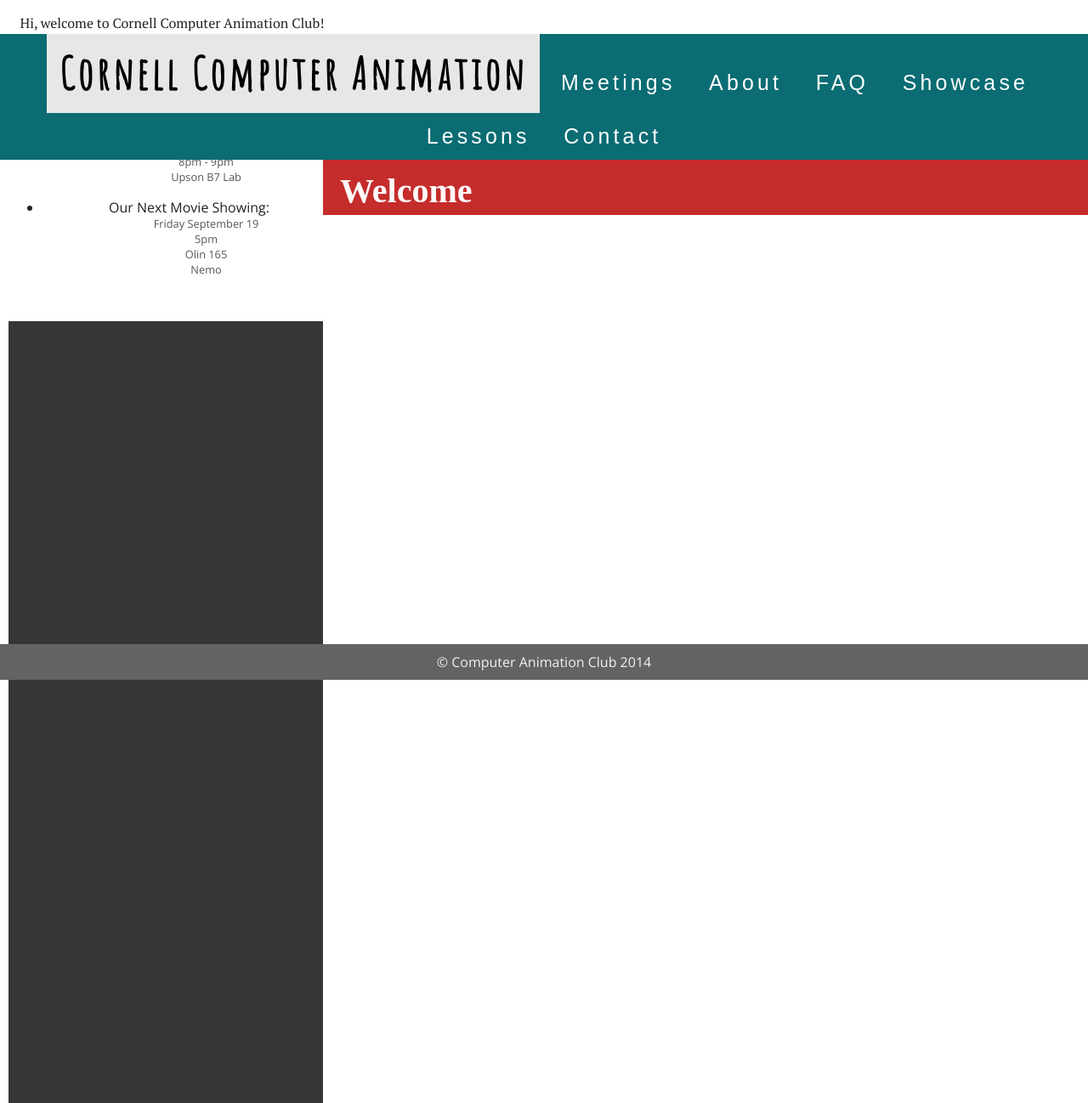
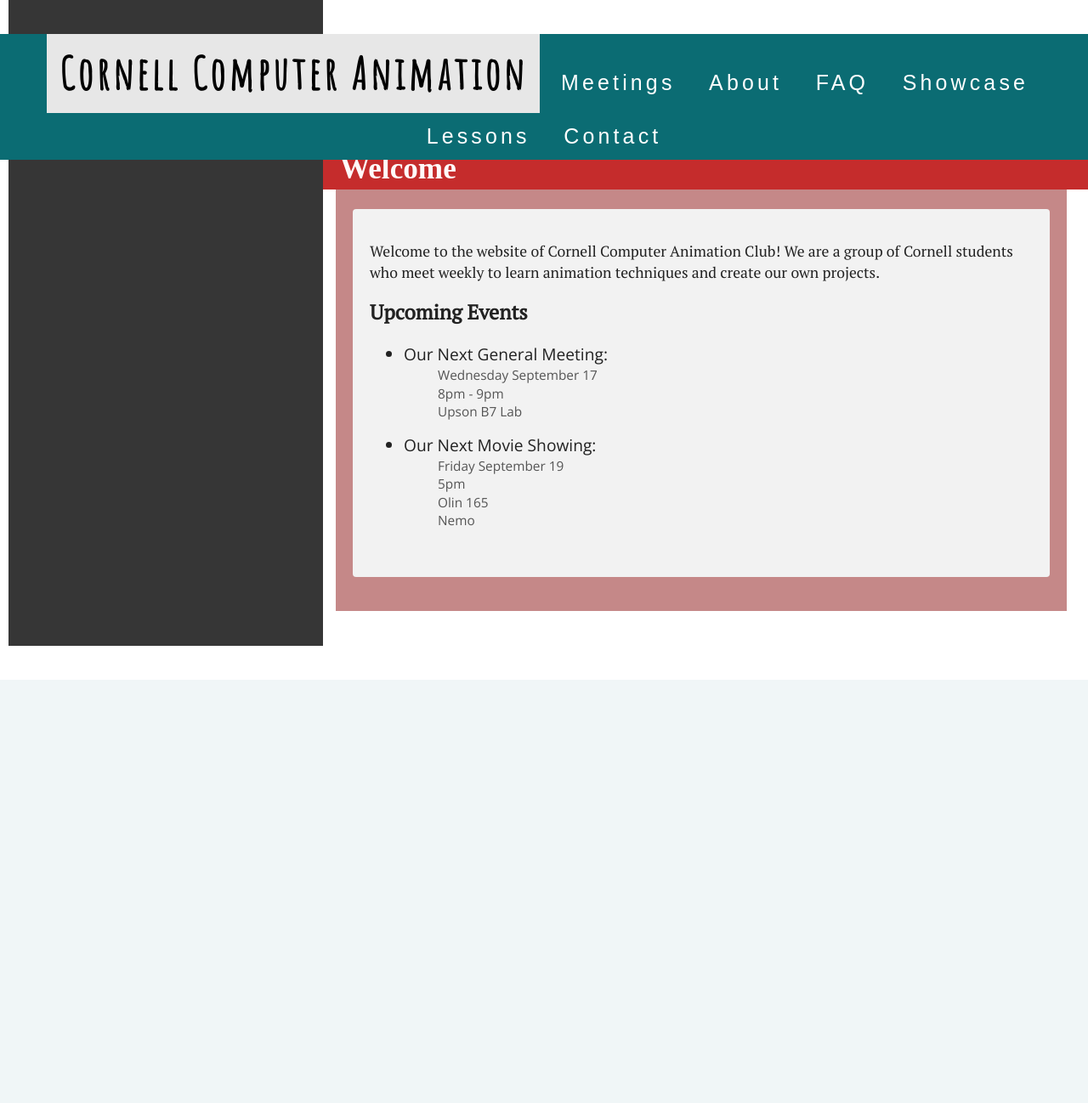
Before and after one commit to apokellypse/CCA-Website, a PHP site: page / in a window 1280 px wide. Shown: the whole page at 85% size. After the commit the page ends 800 px from the top, so only its background shows below. Run offline with PHP 8.4, Linux system fonts and the light colour scheme; some libraries are stand-ins or nearby versions; some web fonts are replaced.

Commit message:
made design uniform across most pages, need to tweak some fonts, also need to upload files, and fix table appearance

```diff
--- a/public_html/css/style.css
+++ b/public_html/css/style.css
@@ -76,6 +76,7 @@ ul.news {
 	/*background: rgba(255, 81, 85, 1);*/
 	padding-top: 20px;
 	padding-bottom: 20px;
+	margin: 0;
 }
 
 /*ul.news li {
@@ -92,14 +93,13 @@ ul.nav > li:hover {
 
 #content {
 	width: 820px;
-	/*margin: 10px 200px;*/
 	margin: 0 auto;
 	text-align: left;
-	/*background-color: #f2f2f2;*/
 	padding: 10px 20px;
 	padding-bottom: 40px;
 	margin: 120px 15px 40px 0;
 	float: right;
+	background: #C58888;
 }
 
 #content a:link,
@@ -114,21 +114,37 @@ ul.nav > li:hover {
 }
 
 article {
-	/*border: 5px solid #B06F6F;*/
-	/*background: #B06F6F;*/
+	width: 820px;
+	margin: 0 auto;
+	text-align: left;
+	float: right;
+	border-radius: 4px;
+}
+
+article:nth-child(n+2) {
+	width: 780px;
+	background: #f2f2f2;
+	padding: 20px;
 }
 
 h1 {
 	background: #C52C2C;
 	padding: 20px;
 	padding-bottom: 0px;
-	padding-top: 40px;
+	padding-top: 20px;
 	width: 860px;
 	position: relative;
 	right: 35px;
 	color: #FFF9F9;
 	font-family: 'Cabin Sketch', 'Times New Roman', 'serif';
-	font-size: 2.5em;
+	font-size: 2.2em;
+}
+
+h2 {
+	padding: 0px;
+	font-size: 1.5em;
+	font-family: 'PT Serif', Times, serif;
+	margin: 0;
 }
 
 aside {
@@ -136,7 +152,6 @@ aside {
 	width: 370px; /*max is 380px*/
 	background: #363636;
 	padding-top: 120px;
-	min-height: 100vh;
 }
 
 a {
@@ -159,11 +174,12 @@ nav > ul > li {
 
 ul > li {
 	font-family: 'Open Sans', Arial, sans-serif;
+	font-size: 1.2em;
 }
 
 ul > li > ul > li {
 	list-style-type: none;
-	font-size: .8em;
+	font-size: 0.8em;
 	font-family: 'Open Sans', Arial, sans-serif;
 	color: #555555;
 }
@@ -174,6 +190,7 @@ ul > li > ul > li:last-child {
 
 p {
 	font-family: 'PT Serif', Times, serif;
+	font-size: 1.1em;
 }
 
 footer {
@@ -185,6 +202,7 @@ footer {
 	padding: 10px 0;
 	position: fixed;
 	bottom: 0px;
+	visibility: hidden;
 }
 
 form > table {
--- a/public_html/index.html
+++ b/public_html/index.html
@@ -14,6 +14,7 @@
         <link href='http://fonts.googleapis.com/css?family=PT+Serif|Open+Sans:400italic,400' rel='stylesheet' type='text/css'>
         <link href='http://fonts.googleapis.com/css?family=Amatic+SC' rel='stylesheet' type='text/css'>
         <link href='http://fonts.googleapis.com/css?family=Cabin+Sketch' rel='stylesheet' type='text/css'>
+        <script src="http://code.jquery.com/jquery-1.11.0.min.js"></script>
 		<script src="scripts/script.js"></script>
 	</head>
 	<body>
@@ -32,12 +33,14 @@
         </header>
 	</body>
 	<div id="container">
-		<article id="content">
+		<section id="content">
+			<article>
 				<h1>Welcome</h1>
 			</article>
 			<article>
 
-			<p>Hi, welcome to Cornell Computer Animation Club! We're a group of Cornell students who meet weekly to learn animation techniques and create our own projects.</p>
+				<p>Welcome to the website of Cornell Computer Animation Club! We are a group of Cornell students who meet weekly to learn animation techniques and create our own projects.</p>
+				<h2>Upcoming Events</h2>
 				<ul class="news">
 					<li>Our Next General Meeting:
 						<ul>
@@ -56,6 +59,7 @@
 					</li>
 				</ul>
 			</article>
+		</section>
 		<aside>
 
 		</aside>
--- a/public_html/scripts/script.js
+++ b/public_html/scripts/script.js
@@ -0,0 +1,4 @@
+$(document).ready(function() {
+	console.log("hi");
+	$('aside').css("height", $(document).height()-160);
+});
```
Also changed, not shown: public_html/about.html (+15 -10 lines), public_html/contact.html (+10 -5 lines), public_html/faq.html (+9 -2 lines), public_html/lessons.html (+10 -4 lines), public_html/meetings.html (+15 -8 lines), public_html/showcase.html (+10 -3 lines). Lines whose indentation alone changed are shown as unchanged.
